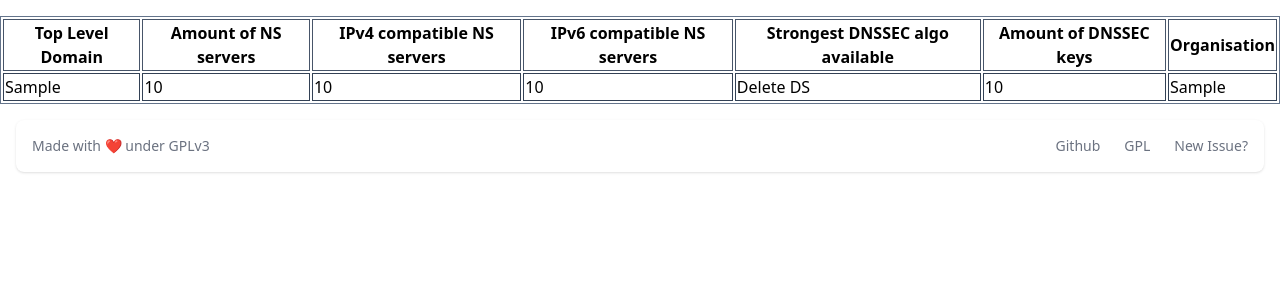
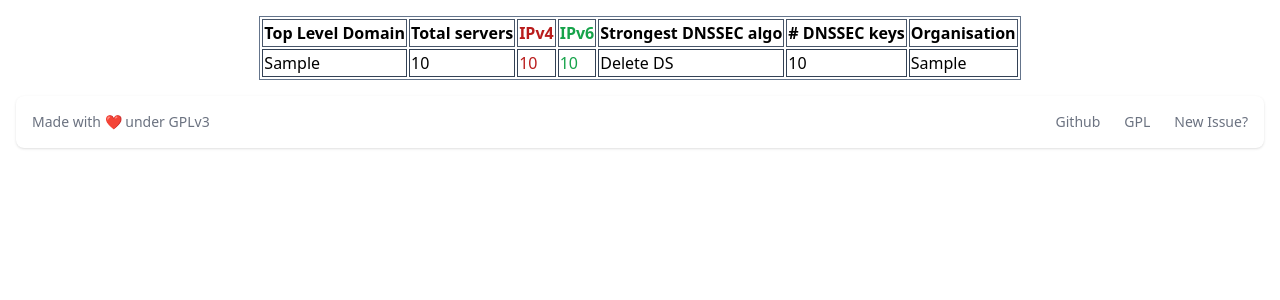
Before and after one commit to altf4arnold/tldtest.net, a Django app: page / in a window 1280 px wide. Shown: the part 64-364 px from the top of the page. Run offline with Django 3.2, Linux system fonts and the light colour scheme; tables that the repository leaves empty hold one stand-in row (values such as "Sample post"); some libraries are stand-ins or nearby versions.

Commit message:
Webdseign

```diff
--- a/static/src/output.css
+++ b/static/src/output.css
@@ -781,6 +781,16 @@ video {
   color: rgb(17 24 39 / var(--tw-text-opacity));
 }
 
+.text-green-600 {
+  --tw-text-opacity: 1;
+  color: rgb(22 163 74 / var(--tw-text-opacity));
+}
+
+.text-red-700 {
+  --tw-text-opacity: 1;
+  color: rgb(185 28 28 / var(--tw-text-opacity));
+}
+
 .text-white {
   --tw-text-opacity: 1;
   color: rgb(255 255 255 / var(--tw-text-opacity));
--- a/tldtest/templates/home.html
+++ b/tldtest/templates/home.html
@@ -7,11 +7,11 @@
                     <thead>
                     <tr>
                         <th class="border border-slate-600">Top Level Domain</th>
-                        <th class="border border-slate-600">Amount of NS servers</th>
-                        <th class="border border-slate-600">IPv4 compatible NS servers</th>
-                        <th class="border border-slate-600">IPv6 compatible NS servers</th>
-                        <th class="border border-slate-600">Strongest DNSSEC algo available</th>
-                        <th class="border border-slate-600">Amount of DNSSEC keys</th>
+                        <th class="border border-slate-600 text-l-blue-600">Total servers</th>
+                        <th class="border border-slate-600 text-red-700">IPv4</th>
+                        <th class="border border-slate-600 text-green-600">IPv6</th>
+                        <th class="border border-slate-600">Strongest DNSSEC algo</th>
+                        <th class="border border-slate-600"># DNSSEC keys</th>
                         <th class="border border-slate-600">Organisation</th>
                     </tr>
                     </thead>
@@ -19,9 +19,9 @@
                     {% for TLD in object_list %}
                         <tr>
                             <td class="border border-slate-700">{{ TLD.unicodetld }}</td>
-                            <td class="border border-slate-700">{{ TLD.nsamount }}</td>
-                            <td class="border border-slate-700">{{ TLD.v4nsamount }}</td>
-                            <td class="border border-slate-700">{{ TLD.v6nsamount }}</td>
+                            <td class="border border-slate-700 text-l-blue-600">{{ TLD.nsamount }}</td>
+                            <td class="border border-slate-700 text-red-700">{{ TLD.v4nsamount }}</td>
+                            <td class="border border-slate-700 text-green-600">{{ TLD.v6nsamount }}</td>
                             <td class="border border-slate-700">{{ TLD.get_dnssec_display }}</td>
                             <td class="border border-slate-700">{{ TLD.amountofkeys }}</td>
                             <td class="border border-slate-700">{{ TLD.organisation }}</td>
```
Also changed, not shown: tldtester/migrations/0001_initial.py.
